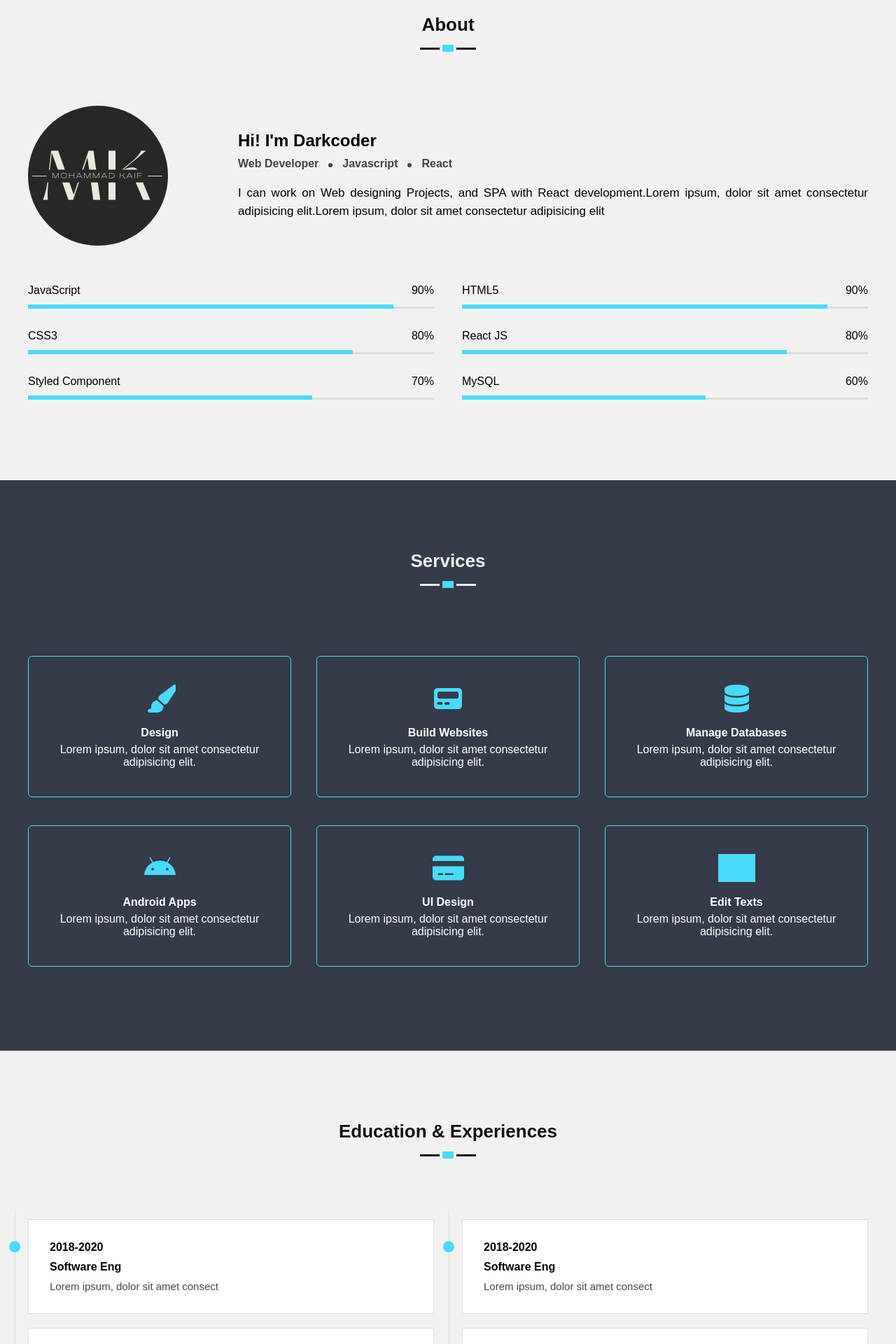
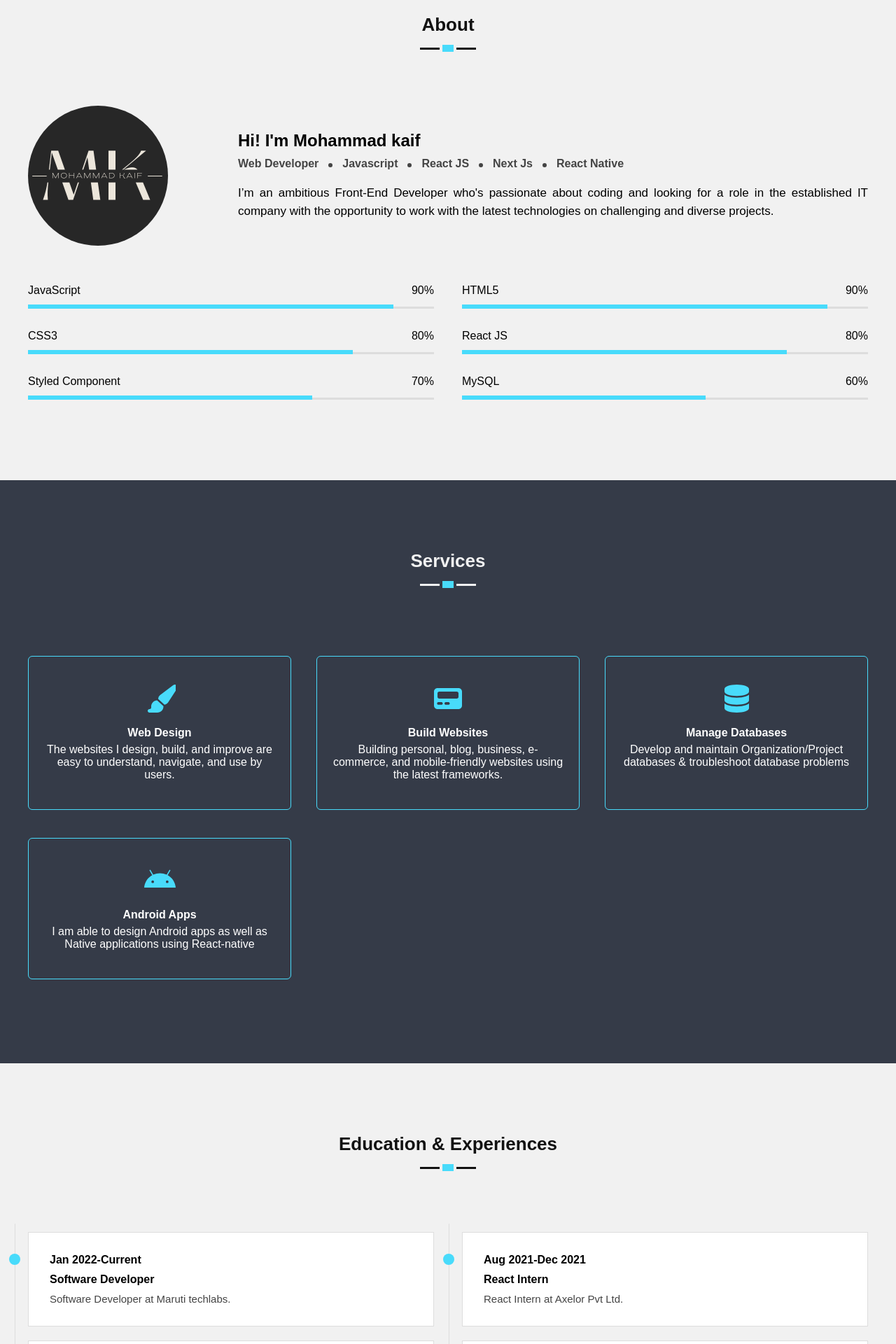
Before and after one commit to mksaiyed/portfolio-website, a Next.js app: page / in a window 1280 px wide. Shown: the part 880-2800 px from the top of the page at 70% size. Built offline with nearby package versions, Linux system fonts and the light colour scheme; grey boxes are pictures that could not be loaded.

Commit message:
Constant data updated

```diff
--- a/components/ButtonComp.js
+++ /dev/null
@@ -1,12 +0,0 @@
-import React from "react";
-import { StyledButton } from "./CommonStyledComp";
-
-const ButtonComp = ({ name, variant }) => {
-    return (
-        <>
-            <StyledButton variant={variant}>{name}</StyledButton>
-        </>
-    );
-};
-
-export default ButtonComp;
--- a/components/CommonStyledComp.js
+++ b/components/CommonStyledComp.js
@@ -54,7 +54,7 @@ export const HomeContentTitle = styled.h1`
     font-size: 60px;
     margin-bottom: 60px;
     &:after {
-        content: "Dark Coder";
+        content: "Mohammad Kaif";
         animation: textAnim 10s linear infinite;
     }
     @keyframes textAnim {
@@ -70,7 +70,7 @@ export const HomeContentTitle = styled.h1`
     }
 `;
 
-export const StyledButton = styled.div`
+export const StyledButton = styled.a`
     display: inline-block;
     margin: 15px 30px;
     color: ${(props) =>
@@ -241,8 +241,7 @@ export const StyledAboutText = styled.div`
         color: ${TEXT_COLOR};
         font-size: 16px;
     }
-    h3 span:nth-child(1):after,
-    h3 span:nth-child(2):after {
+    h3 span::after {
         content: "";
         width: 6px;
         height: 6px;
@@ -250,6 +249,10 @@ export const StyledAboutText = styled.div`
         display: inline-block;
         border-radius: 50%;
         margin: 0 14px;
+    }
+    h3 span:last-child:after {
+        content: "";
+        background-color: unset;
     }
     p {
         font-size: 17px;
--- a/components/Constants.js
+++ b/components/Constants.js
@@ -10,10 +10,10 @@ export const MenuList = [
 ];
 
 export const AboutSectionData = {
-    heading: "Hi! I'm Darkcoder",
-    aboutTags: ["Web Developer", "Javascript", "React"],
+    heading: "Hi! I'm Mohammad kaif",
+    aboutTags: ["Web Developer", "Javascript", "React JS", "Next Js", "React Native"],
     description:
-        "I can work on Web designing Projects, and SPA with React development.Lorem ipsum, dolor sit amet consectetur adipisicing elit.Lorem ipsum, dolor sit amet consectetur adipisicing elit",
+        "I’m an ambitious Front-End Developer who's passionate about coding and looking for a role in the established IT company with the opportunity to work with the latest technologies on challenging and diverse projects.",
 };
 
 export const Skills = [
@@ -27,68 +27,68 @@ export const Skills = [
 
 export const Services = [
     {
-        title: "Design",
+        title: "Web Design",
         src: "/assets/services/paintbrush.svg",
         description:
-            "Lorem ipsum, dolor sit amet consectetur adipisicing elit.",
+            "The websites I design, build, and improve are easy to understand, navigate, and use by users.",
     },
     {
         title: "Build Websites",
         src: "/assets/services/pager.svg",
         description:
-            "Lorem ipsum, dolor sit amet consectetur adipisicing elit.",
+            "Building personal, blog, business, e-commerce, and mobile-friendly websites using the latest frameworks.",
     },
     {
         title: "Manage Databases",
         src: "/assets/services/database.svg",
         description:
-            "Lorem ipsum, dolor sit amet consectetur adipisicing elit.",
+            "Develop and maintain Organization/Project databases & troubleshoot database problems ",
     },
     {
         title: "Android Apps",
         src: "/assets/services/android.svg",
         description:
-            "Lorem ipsum, dolor sit amet consectetur adipisicing elit.",
+            "I am able to design Android apps as well as Native applications using React-native ",
     },
-    {
-        title: "UI Design",
-        src: "/assets/services/credit-card.svg",
-        description:
-            "Lorem ipsum, dolor sit amet consectetur adipisicing elit.",
-    },
-    {
-        title: "Edit Texts",
-        src: "/assets/services/keyboard.svg",
-        description:
-            "Lorem ipsum, dolor sit amet consectetur adipisicing elit.",
-    },
+    // {
+    //     title: "UI Design",
+    //     src: "/assets/services/credit-card.svg",
+    //     description:
+    //         "Lorem ipsum, dolor sit amet consectetur adipisicing elit.",
+    // },
+    // {
+    //     title: "Edit Texts",
+    //     src: "/assets/services/keyboard.svg",
+    //     description:
+    //         "Lorem ipsum, dolor sit amet consectetur adipisicing elit.",
+    // },
 ];
 
 export const EducationAndExp = [
     {
-        time: "2018-2020",
-        title: "Software Eng",
-        description: "Lorem ipsum, dolor sit amet consect",
+        time: "Jan 2022-Current",
+        title: "Software Developer",
+        description: "Software Developer at Maruti techlabs.",
     },
     {
-        time: "2018-2020",
-        title: "Software Eng",
-        description: "Lorem ipsum, dolor sit amet consect",
+        time: "Aug 2021-Dec 2021",
+        title: "React Intern",
+        description: "React Intern at Axelor Pvt Ltd.",
     },
     {
-        time: "2018-2020",
-        title: "Software Eng",
-        description: "Lorem ipsum, dolor sit amet consect",
+        time: "July 2018- June 2022",
+        title: "BE/BTech in Information Technology",
+        description: "Graduated from Gandhinagar Engineering College with an 8.65 CGPA.",
     },
     {
-        time: "2018-2020",
-        title: "Software Eng",
-        description: "Lorem ipsum, dolor sit amet consect",
+        time: "June 2016- April 2018",
+        title: "12th (HSC Science)",
+        description: "Completed HSC 12th (Science) with 90%.",
     },
     {
-        time: "2018-2020",
-        title: "Software Eng",
-        description: "Lorem ipsum, dolor sit amet consect",
+        time: "June 2015- April 2016",
+        title: "10th (SSC)",
+        description: "Completed ssc 10th with 80%",
     },
 ];
 
@@ -134,14 +134,14 @@ export const Works = [
 export const ContactItems = [
     {
         src: "/assets/contact/mobile-screen.svg",
-        value: "+91 999777333",
+        value: "+91 7383270340",
     },
     {
         src: "/assets/contact/email.svg",
-        value: "dummy@email.com",
+        value: "mrmksaiyed@gmail.com",
     },
     {
         src: "/assets/contact/location.svg",
-        value: "Gujarat, India.",
+        value: "Ahmedabad, Gujarat, India.",
     },
 ];
--- a/components/ContactSection.js
+++ b/components/ContactSection.js
@@ -1,5 +1,4 @@
 import React from "react";
-import ButtonComp from "./ButtonComp";
 import {
     CommonSection,
     Container,
@@ -8,8 +7,6 @@ import {
     StyledContactImage,
     StyledContactInfo,
     StyledContactItem,
-    StyledInput,
-    StyledTextArea,
 } from "./CommonStyledComp";
 import { ContactItems } from "./Constants";
 
--- a/components/Footer.js
+++ b/components/Footer.js
@@ -1,3 +1,4 @@
+import Link from "next/link";
 import React from "react";
 import {
     Container,
@@ -11,8 +12,8 @@ const Footer = () => {
         <StyledFooter>
             <Container>
                 <StyledCopyrightBlock>
-                    &copy; 2020 | Created & Designed By{" "}
-                    <a href="#">DarkCoder</a>
+                    &copy; 2022 | Created & Designed By{" "}
+                    <Link href="/">MohammadKaif</Link>
                 </StyledCopyrightBlock>
                 <SocialMediaIcons />
             </Container>
--- a/components/Header.js
+++ b/components/Header.js
@@ -1,4 +1,5 @@
 import Image from "next/image";
+import Link from "next/link";
 import React, { useState } from "react";
 import {
     NavContainer,
@@ -14,6 +15,7 @@ const Header = ({ isSticky }) => {
         <>
             <StyledNavBar isSticky={isSticky}>
                 <NavContainer>
+                    <Link href="/">
                         <Image
                             src={
                                 "/assets/" +
@@ -23,6 +25,7 @@ const Header = ({ isSticky }) => {
                             width="42"
                             height="32"
                         />
+                    </Link>
                     <StyledMenuToggle
                         isSticky={isSticky}
                         isActive={isActive}
--- a/components/HomeSection.js
+++ b/components/HomeSection.js
@@ -1,9 +1,9 @@
 import React from "react";
-import ButtonComp from "./ButtonComp";
 import {
     HomeContainer,
     HomeContent,
     HomeContentTitle,
+    StyledButton,
     StyledHomeSection,
 } from "./CommonStyledComp";
 import SocialMediaIcons from "./SocialMediaIcons";
@@ -17,11 +17,8 @@ const HomeSection = () => {
                         <HomeContentTitle>{`Hi I'm `}</HomeContentTitle>
                         <SocialMediaIcons />
                         <div style={{ marginTop: 60 }}>
-                            <ButtonComp name="Contact me" href="#contact" />
-                            <ButtonComp
-                                name="Download CV"
-                                variant="secondary"
-                            />
+                            <StyledButton href="#contact">Contact me</StyledButton>
+                            <StyledButton variant={"secondary"}>Download CV</StyledButton>
                         </div>
                     </HomeContent>
                 </HomeContainer>
```
Lines whose indentation alone changed are shown as unchanged.
